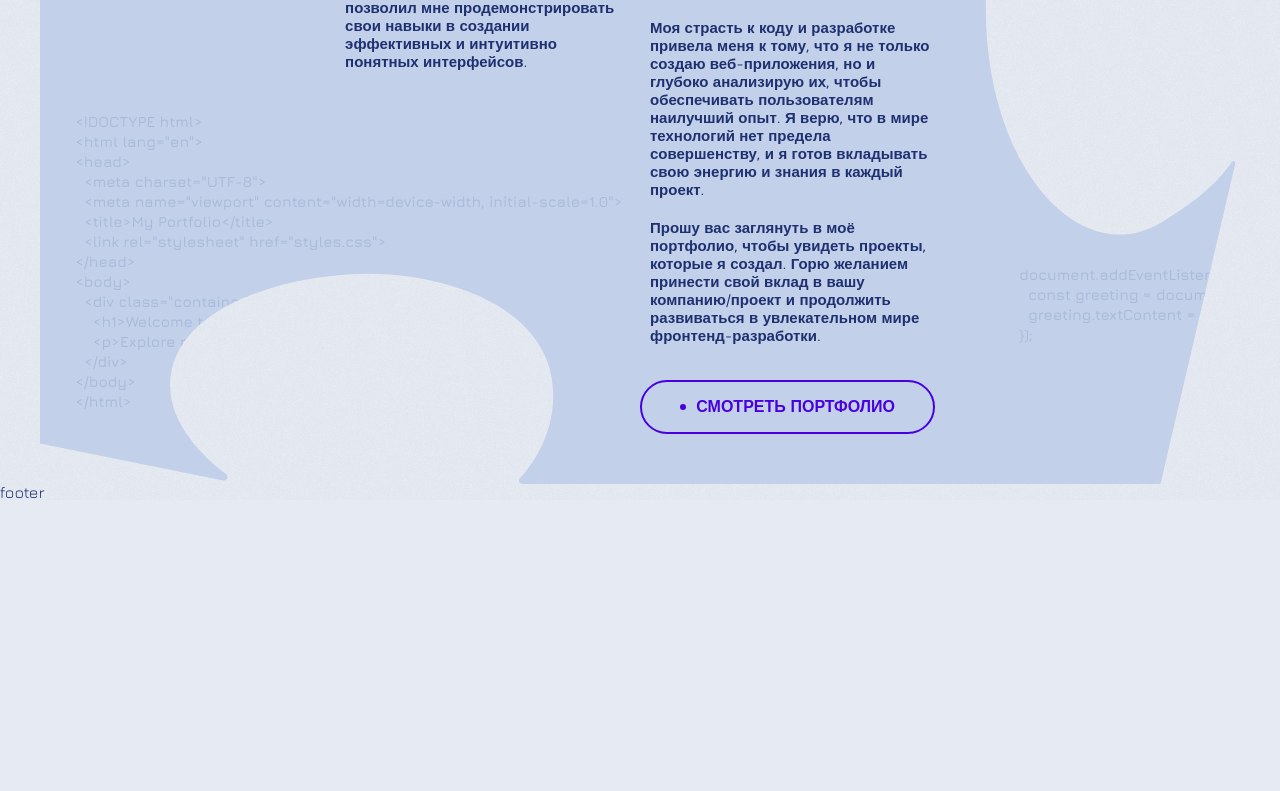
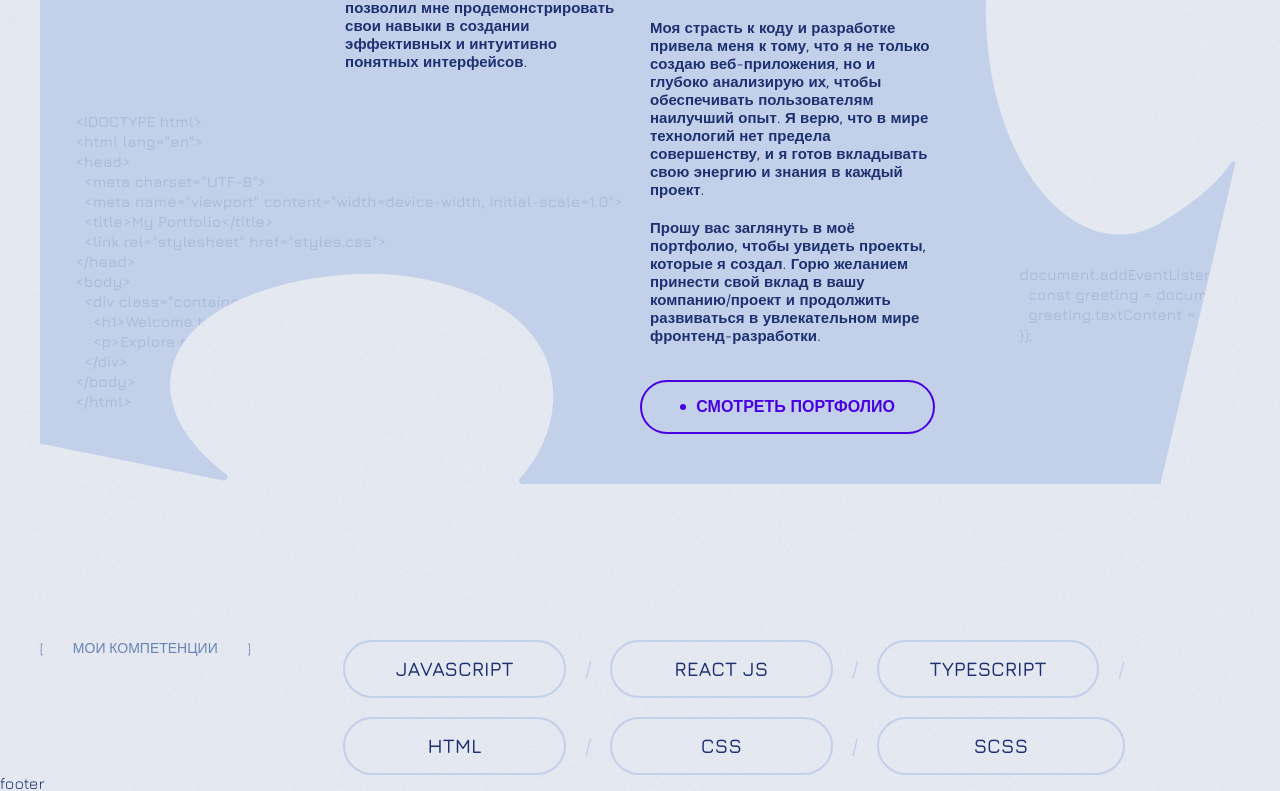
Before and after one commit to Alex-Nicalace/webcraft, a React (Vite) app: page / in a window 1280 px wide. Shown: the part 1554-2345 px from the top of the page. Before the commit the page ends 2054 px from the top, so only its background shows below. Built offline with nearby package versions, Linux system fonts and the light colour scheme.

Commit message:
Competencies: create & usage

```diff
--- /dev/null
+++ b/src/components/Competencies/Competencies.scss
@@ -0,0 +1,63 @@
+.competencies {
+  --color-competencies-border: var(--sero-siniy);
+  display: flex;
+  justify-content: space-between;
+
+  @include tablet-d {
+    flex-direction: column;
+    row-gap: rem(30);
+  }
+
+  @include lightTheme {
+    --color-competencies-border: var(--sero-goluboy-light);
+  }
+
+  // .competencies__heading
+  &__heading {
+  }
+
+  // .competencies__list
+  &__list {
+    flex: 0 0 percent(1345, 1800);
+    display: flex;
+    flex-wrap: wrap;
+    @include adaptiveValue('column-gap', 30, 2);
+    @include adaptiveValue('row-gap', 30, 4);
+
+    @include tablet-d {
+      justify-content: center;
+    }
+  }
+  &__item {
+    display: flex;
+    align-items: center;
+    gap: inherit;
+
+    @include adaptiveValue('flex-basis', 310, 220, $containerWidth, $tablet);
+
+    @include tablet-d {
+      @include adaptiveValue('flex-basis', 290, 220, $tablet, $mobile);
+    }
+
+    @include mobile-d {
+      @include adaptiveValue('flex-basis', 220, 130, $mobile);
+    }
+
+    @include mobileSmall {
+      flex-grow: 1;
+    }
+
+    &:not(:last-child)::after {
+      content: '/';
+      color: var(--color-competencies-border);
+    }
+  }
+  // .competencies__competence
+  &__competence {
+    flex-grow: 1;
+    border: rem(2) solid var(--color-competencies-border);
+    border-radius: rem(100);
+    padding: rem(15) 0;
+    text-align: center;
+  }
+}
--- /dev/null
+++ b/src/components/Competencies/Competencies.tsx
@@ -0,0 +1,29 @@
+import Container from '../Container';
+import { TCompetenciesProps } from './Competencies.types';
+import './Competencies.scss';
+
+const COMPETENCIES = [
+  'Javascript',
+  'React JS',
+  'Typescript',
+  'html',
+  'css',
+  'scss',
+];
+
+function Competencies({ className }: TCompetenciesProps): JSX.Element {
+  return (
+    <Container tag="section" className={['competencies', className].join(' ')}>
+      <h2 className="competencies__heading heading">Мои компетенции</h2>
+      <ul className="competencies__list">
+        {COMPETENCIES.map((item, index) => (
+          <li key={index} className="competencies__item text-competencies">
+            <div className="competencies__competence">{item}</div>
+          </li>
+        ))}
+      </ul>
+    </Container>
+  );
+}
+
+export default Competencies;
--- /dev/null
+++ b/src/components/Competencies/Competencies.types.ts
@@ -0,0 +1,3 @@
+import { HTMLAttributes } from 'react';
+
+export type TCompetenciesProps = HTMLAttributes<HTMLDivElement>;
--- /dev/null
+++ b/src/components/Competencies/index.ts
@@ -0,0 +1,4 @@
+import Competencies from './Competencies';
+export type * from './Competencies.types';
+
+export default Competencies;
--- a/src/pages/MainPage/MainPage.tsx
+++ b/src/pages/MainPage/MainPage.tsx
@@ -1,4 +1,5 @@
 import AboutMe from '../../components/AboutMe';
+import Competencies from '../../components/Competencies';
 import Greeting from '../../components/Greeting';
 import './MainPage.scss';
 
@@ -8,6 +9,7 @@ function MainPage(/*{ }: TMainPageProps*/): JSX.Element {
     <main className="main-page">
       <Greeting className="main-page__greeting" />
       <AboutMe className="main-page__about-me" />
+      <Competencies className="main-page__competencies" />
     </main>
   );
 }
```
